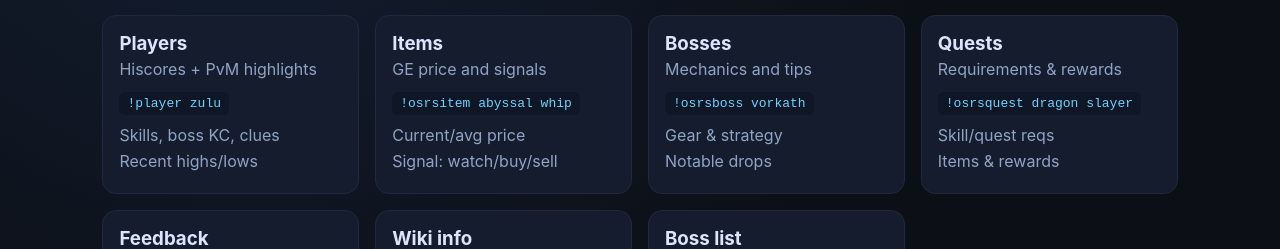
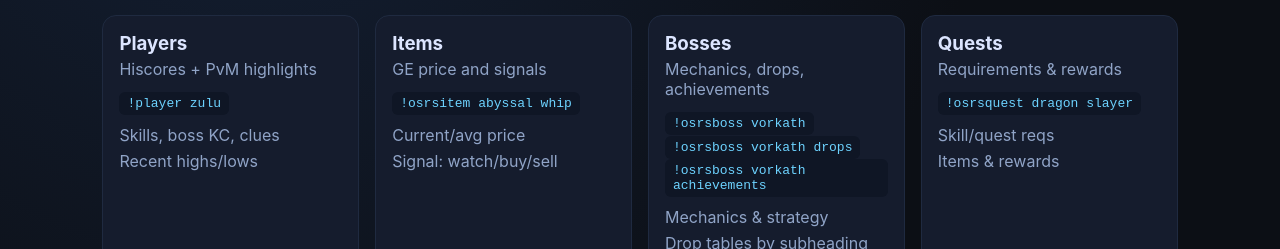
Before and after one commit to Natew241/RuneManBotPage, a plain HTML site: page index.html in a window 1280 px wide. Shown: the part 551-800 px from the top of the page. Drawn offline with Linux system fonts and the light colour scheme.

Commit message:
add new commands and sub commands

```diff
--- a/index.html
+++ b/index.html
@@ -56,11 +56,14 @@
         </div>
         <div class="card">
           <h3>Bosses</h3>
-          <p class="muted">Mechanics and tips</p>
+          <p class="muted">Mechanics, drops, achievements</p>
           <code>!osrsboss vorkath</code>
+          <code>!osrsboss vorkath drops</code>
+          <code>!osrsboss vorkath achievements</code>
           <ul class="list">
-            <li>Gear & strategy</li>
-            <li>Notable drops</li>
+            <li>Mechanics & strategy</li>
+            <li>Drop tables by subheading</li>
+            <li>Combat Achievement tasks</li>
           </ul>
         </div>
         <div class="card">
```
